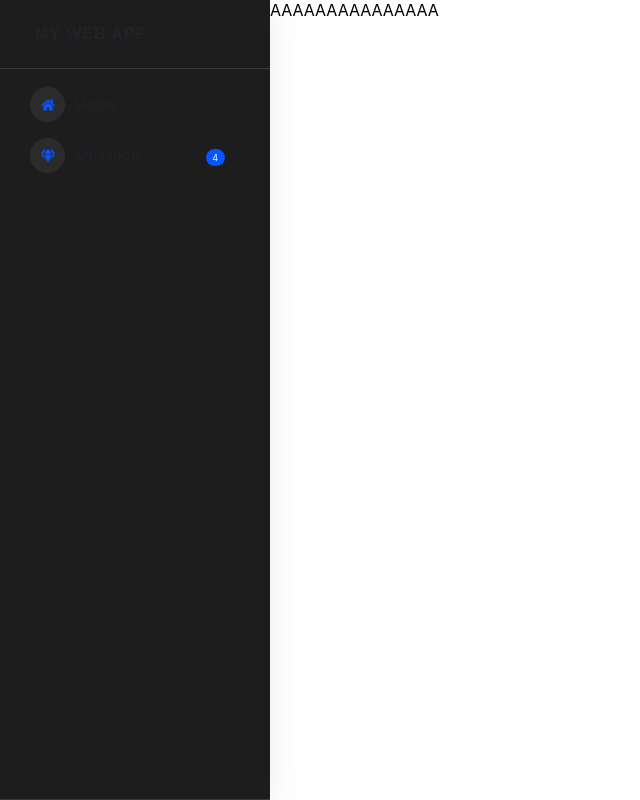
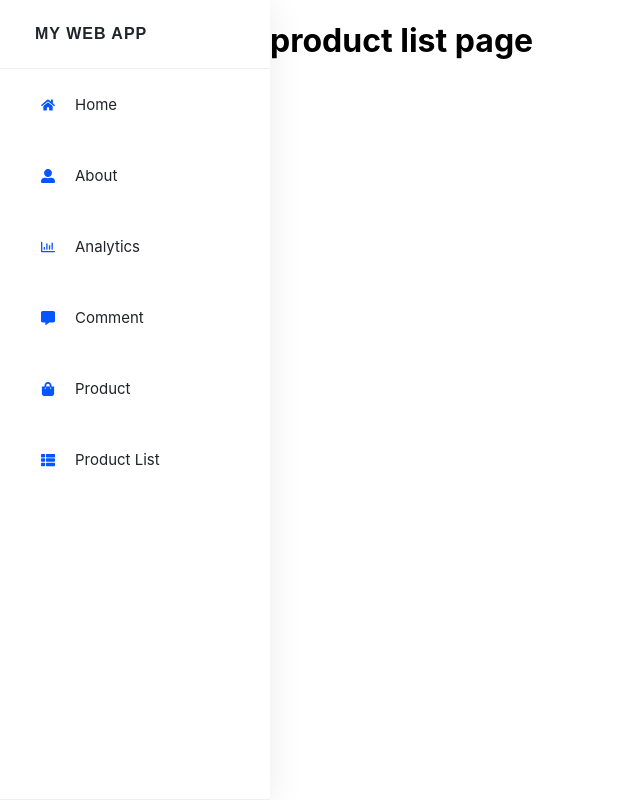
Before and after one commit to michael071788/MyReactWebAppPractice, a React (Create React App) app: page /productList in a window 1280 px wide. Shown: the whole page, without its empty margins (0-640 px from the left). Built offline with nearby package versions, Linux system fonts and the light colour scheme.

Commit message:
fix the bug found when refreshing the page, the styles of ProSideBar is being remove

```diff
--- a/src/App.js
+++ b/src/App.js
@@ -1,5 +1,4 @@
 import "./App.css";
-import "./Custom.scss";
 import "react-pro-sidebar/dist/css/styles.css";
 import { BrowserRouter, Route, Routes } from "react-router-dom";
 import LayoutAdmin from "./components/LayoutAdmin";
--- a/src/components/LayoutAdmin.jsx
+++ b/src/components/LayoutAdmin.jsx
@@ -8,8 +8,8 @@ const LayoutAdmin = ({children}) => {
            <SideBarContent />
 
             <div style={{ display: "flex", width: "100%", backgroundColor: "transparent"}}>
-            AAAAAAAAAAAAAAA
 
+             <div>{children}</div>
             </div>
         </div>
     );
--- a/src/components/SideBarContent.jsx
+++ b/src/components/SideBarContent.jsx
@@ -1,23 +1,62 @@
-import React, { useEffect, useState } from "react";
+import "./../styles/Custom.scss"
+import React, { useState } from "react";
+import { Link } from 'react-router-dom';
 import {
   ProSidebar,
   Menu,
   MenuItem,
-  SubMenu,
   SidebarHeader,
   SidebarFooter,
   SidebarContent,
 } from "react-pro-sidebar";
+
 import {
+  FaHome,
+  FaUserAlt,
+  FaRegChartBar,
+  FaCommentAlt,
+  FaShoppingBag,
+  FaThList
+} from "react-icons/fa";
 
-  FaGem,
-  FaList,
+const iconBasedProps = {
+    color: "#0655FF",
+    width: "20px",
+    height: "20px",
+}
 
-  FaRegLaughWink,
-  FaHeart,
-  FaBars,
-  FaHome,
-} from "react-icons/fa";
+const menuItem=[
+    {
+        path:"/",
+        name:"Home",
+        icon:<FaHome {...iconBasedProps}/>
+    },
+    {
+        path:"/about",
+        name:"About",
+        icon:<FaUserAlt {...iconBasedProps}/>
+    },
+    {
+        path:"/analytics",
+        name:"Analytics",
+        icon:<FaRegChartBar {...iconBasedProps}/>
+    },
+    {
+        path:"/comment",
+        name:"Comment",
+        icon:<FaCommentAlt {...iconBasedProps}/>
+    },
+    {
+        path:"/product",
+        name:"Product",
+        icon:<FaShoppingBag {...iconBasedProps}/>
+    },
+    {
+        path:"/productList",
+        name:"Product List",
+        icon:<FaThList {...iconBasedProps}/>
+    }
+]
 
 
 
@@ -25,7 +64,6 @@ const SideBarContent = ({ image, collapsed, rtl, toggled, handleToggleSidebar })
     const [isOpen, setIsOpen] = useState(false);
     const toggle = () => setIsOpen(!isOpen);
 
-    const _iconColor = "#0655FF";
     const _menuItemText = {
         color: "#21232A",
 
@@ -51,10 +89,15 @@ const SideBarContent = ({ image, collapsed, rtl, toggled, handleToggleSidebar })
                     </div>
                 </SidebarHeader>
                 <SidebarContent>
-                <Menu iconShape="circle">
-                    <MenuItem className="myLink" icon={<FaHome color={_iconColor} />}><div style={_menuItemText}>Home</div> </MenuItem>
-                    <MenuItem className="myLink" icon={<FaGem  color={_iconColor} />} suffix={<span className="badge blue">4</span>}><div style={_menuItemText}>Message</div></MenuItem>
-                </Menu>
+
+                {
+                   menuItem.map((item, index)=>(
+                    <Menu iconShape="circle">
+                        <MenuItem className="myLink" icon={item.icon}><div style={_menuItemText}>{item.name} <Link to={item.path} /></div></MenuItem>
+                    </Menu>
+                   ))
+               }
+
 
                  {/* <Menu iconShape="circle">
                     <SubMenu suffix={<span className="red">3</span>}title={"With Suffix"}icon={<FaRegLaughWink  color={_iconColor}  />}>
```
Also changed, not shown: src/styles/Custom.scss (renamed from src/Custom.scss).
